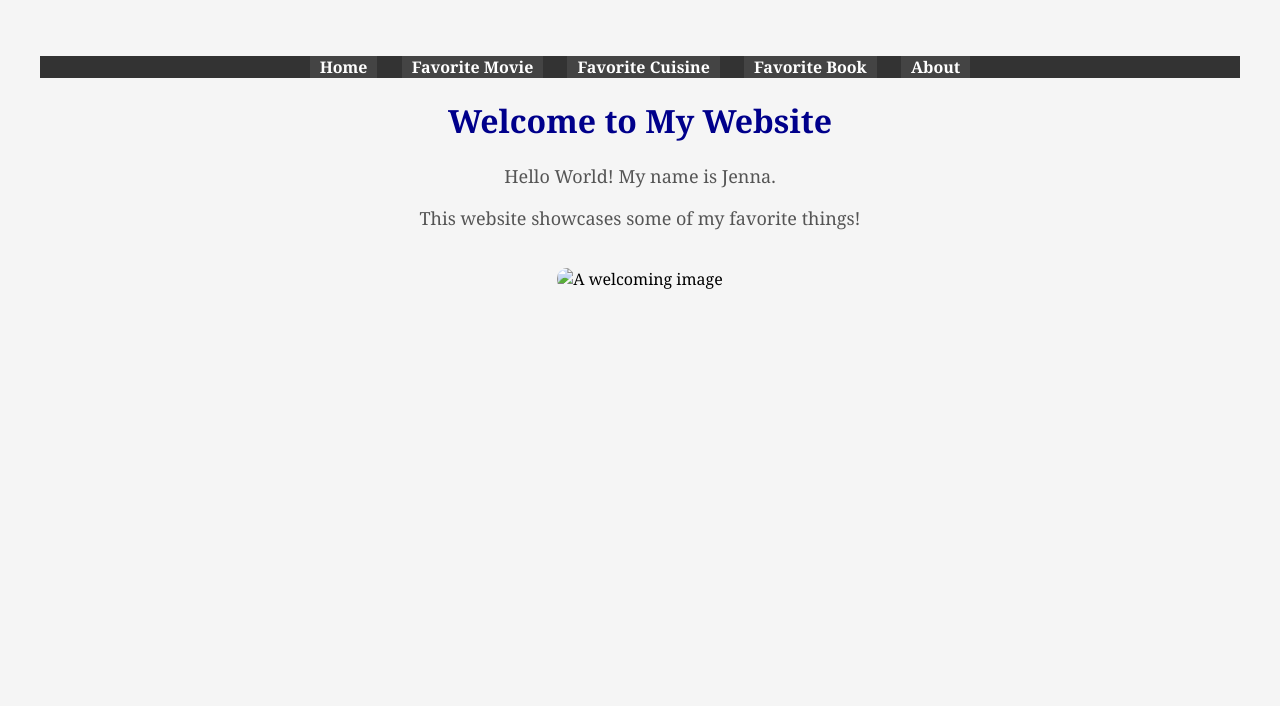
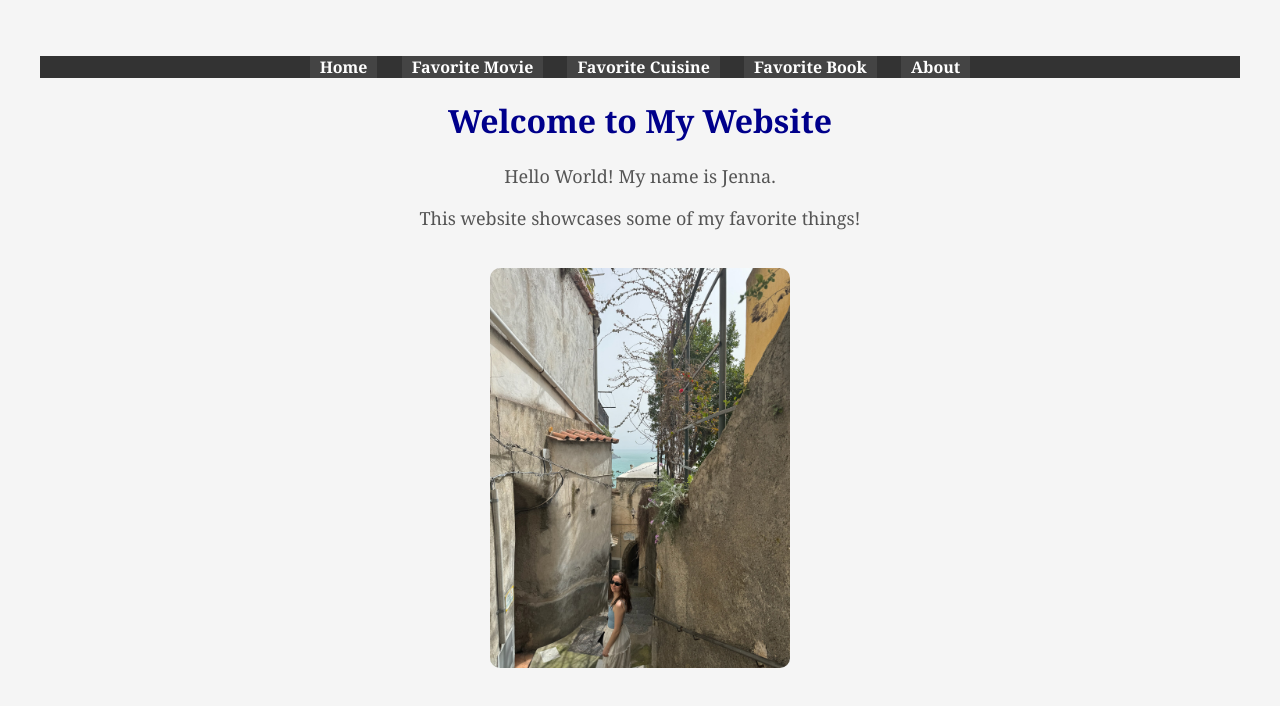
Before and after one commit to jennaculp/jennaculp.github.io, a plain HTML site: page index.html in a window 1280 px wide. Drawn offline with Linux system fonts and the light colour scheme.

Commit message:
Update index.html

```diff
--- a/index.html
+++ b/index.html
@@ -23,7 +23,7 @@
     <p>Hello World! My name is Jenna.</p>
     <p>This website showcases some of my favorite things!</p>
 
-    <img src="images/home.jpg" alt="A welcoming image">
+    <img src="home.jpg" alt="A welcoming image">
 
 </body>
 </html>
```
